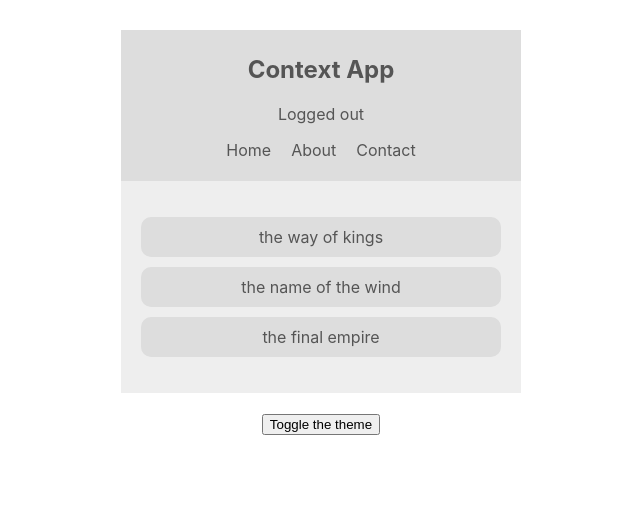
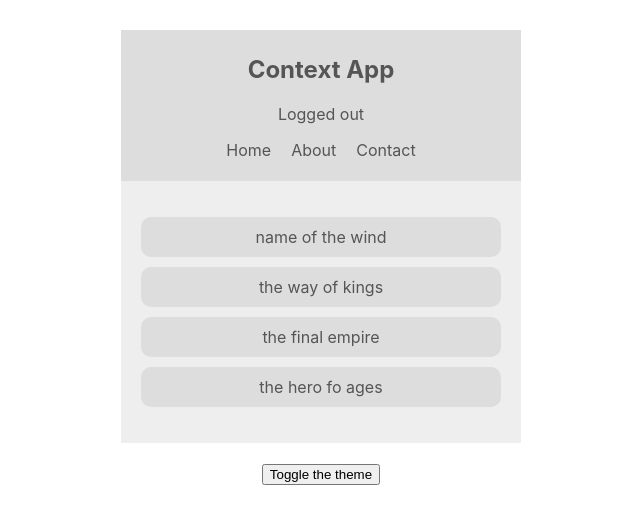
Before and after one commit to tutu-tonton/context-hooks_thenetninja, a React (Create React App) app: page / in a window 1280 px wide. Shown: the top 524 px of the page, without its empty margins (319-959 px from the left). Built offline with nearby package versions, Linux system fonts and the light colour scheme.

Commit message:
lesson15. Creating Context with Functional Components. - BookContext作成

```diff
--- a/src/App.js
+++ b/src/App.js
@@ -8,6 +8,7 @@
 import ThemeToggle from './components/ThemeToggle.component';
 
 import './App.css';
+import BookContextProvider from './contexts/BookContext';
 
 function App() {
 	return (
@@ -15,7 +16,9 @@
 			<ThemeContextProvider>
 				<AuthContextProvider>
 					<Navbar />
-					<BookList />
+					<BookContextProvider>
+						<BookList />
+					</BookContextProvider>
 					<ThemeToggle />
 				</AuthContextProvider>
 			</ThemeContextProvider>
--- a/src/components/BookList.component.jsx
+++ b/src/components/BookList.component.jsx
@@ -1,15 +1,21 @@
 import React, { useContext } from 'react';
 import { ThemeContext } from '../contexts/ThemeContext';
+import { BookContext } from '../contexts/BookContext';
 
 const BookList = () => {
 	const { isLightTheme, light, dark } = useContext(ThemeContext);
+	const { books } = useContext(BookContext);
 	const theme = isLightTheme ? light : dark;
 	return (
 		<div className="book-list" style={{ color: theme.syntax, background: theme.bg }}>
 			<ul>
-				<li style={{ background: theme.ui }}>the way of kings</li>
-				<li style={{ background: theme.ui }}>the name of the wind</li>
-				<li style={{ background: theme.ui }}>the final empire</li>
+				{books.map((book) => {
+					return (
+						<li key={book.id} style={{ background: theme.ui }}>
+							{book.title}
+						</li>
+					);
+				})}
 			</ul>
 		</div>
 	);
--- /dev/null
+++ b/src/contexts/BookContext.js
@@ -0,0 +1,15 @@
+import React, { createContext, useState } from 'react';
+
+export const BookContext = createContext();
+
+const BookContextProvider = (props) => {
+	const [books, setBooks] = useState([
+		{ title: 'name of the wind', id: 1 },
+		{ title: 'the way of kings', id: 2 },
+		{ title: 'the final empire', id: 3 },
+		{ title: 'the hero fo ages', id: 4 },
+	]);
+	return <BookContext.Provider value={{ books }}>{props.children}</BookContext.Provider>;
+};
+
+export default BookContextProvider;
```
Also changed, not shown: 1 other file (tests, documents, lock files or other folders).
